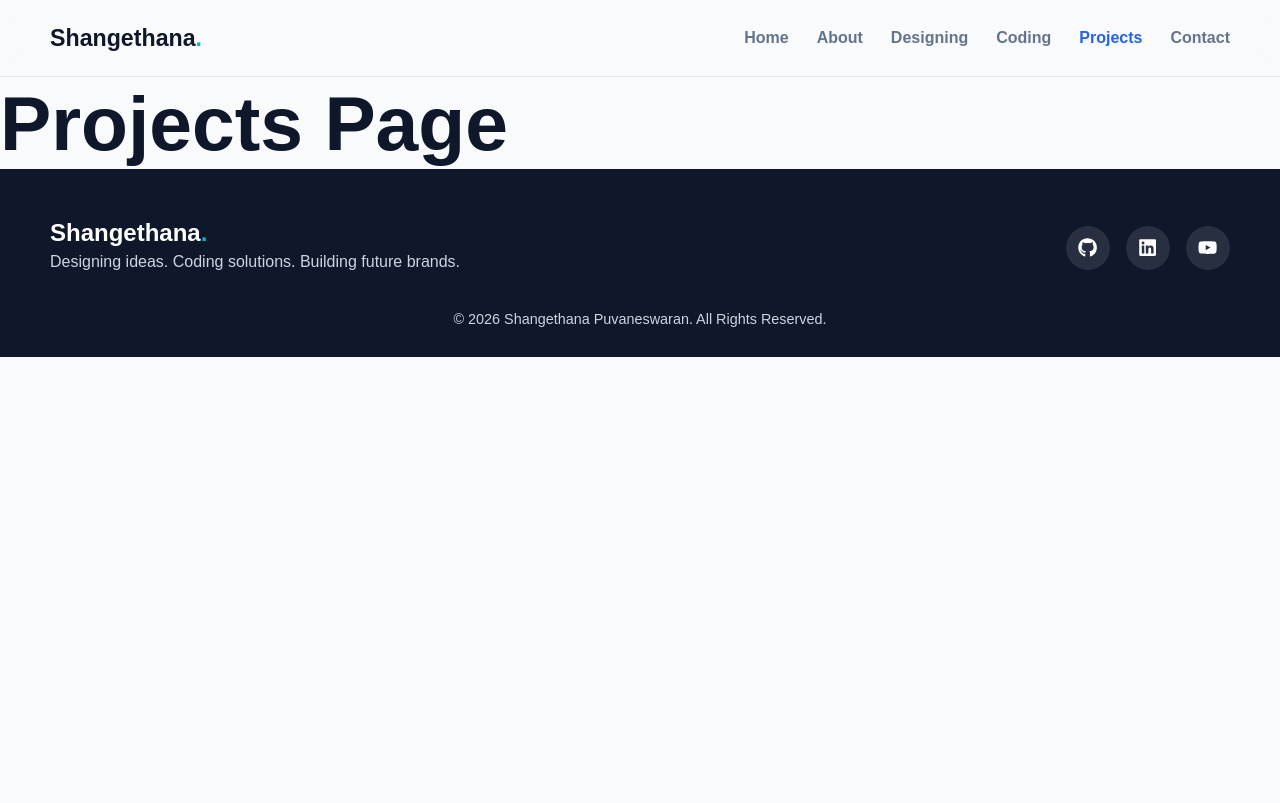
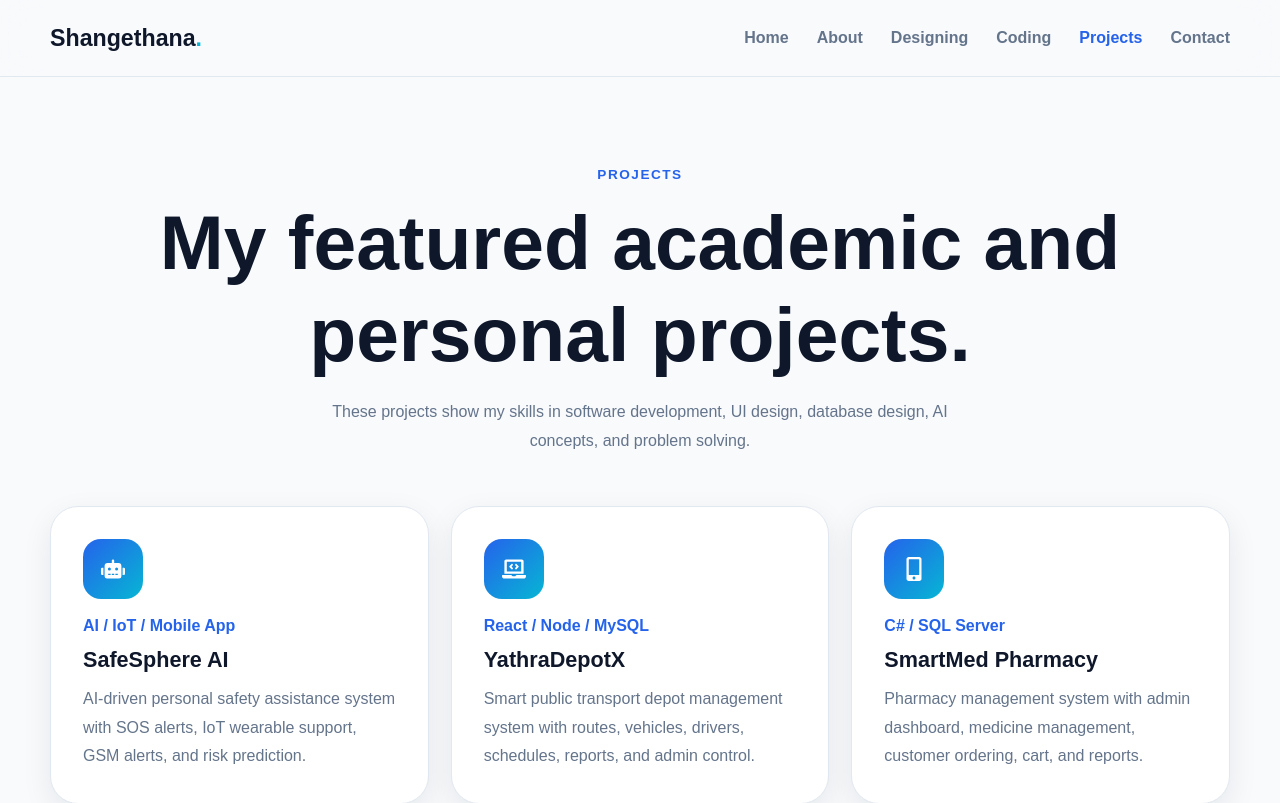
Before and after one commit to PuvaneswaranShangethana/shangethana-portfolio, a React (Vite) app: page /projects in a window 1280 px wide. Shown: the top 803 px of the page. Built offline with nearby package versions, Linux system fonts and the light colour scheme.

Commit message:
Create projects portfolio page

```diff
--- /dev/null
+++ b/src/pages/Projects/Projects.css
@@ -0,0 +1,53 @@
+.projects-page {
+  min-height: 80vh;
+  background: var(--color-bg);
+}
+
+.projects-page-grid {
+  display: grid;
+  grid-template-columns: repeat(3, 1fr);
+  gap: 22px;
+}
+
+.projects-page-card {
+  padding: 32px;
+  border-radius: var(--radius-lg);
+  background: var(--color-surface);
+  border: 1px solid var(--color-border);
+  box-shadow: var(--shadow-soft);
+  transition: 0.3s ease;
+}
+
+.projects-page-card:hover {
+  transform: translateY(-8px);
+  box-shadow: var(--shadow-card);
+}
+
+.projects-page-icon {
+  width: 60px;
+  height: 60px;
+  border-radius: 18px;
+  display: grid;
+  place-items: center;
+  background: linear-gradient(135deg, var(--color-secondary), var(--color-accent));
+  color: white;
+  font-size: 1.5rem;
+  margin-bottom: 18px;
+}
+
+.projects-page-card span {
+  display: inline-block;
+  color: var(--color-secondary);
+  font-weight: 800;
+  margin-bottom: 12px;
+}
+
+.projects-page-card h3 {
+  margin-bottom: 12px;
+}
+
+@media (max-width: 900px) {
+  .projects-page-grid {
+    grid-template-columns: 1fr;
+  }
+}
--- a/src/pages/Projects/Projects.jsx
+++ b/src/pages/Projects/Projects.jsx
@@ -1,5 +1,54 @@
+import { FaLaptopCode, FaMobileAlt, FaRobot } from "react-icons/fa";
+import "./Projects.css";
+
+const projects = [
+  {
+    icon: <FaRobot />,
+    title: "SafeSphere AI",
+    type: "AI / IoT / Mobile App",
+    description:
+      "AI-driven personal safety assistance system with SOS alerts, IoT wearable support, GSM alerts, and risk prediction.",
+  },
+  {
+    icon: <FaLaptopCode />,
+    title: "YathraDepotX",
+    type: "React / Node / MySQL",
+    description:
+      "Smart public transport depot management system with routes, vehicles, drivers, schedules, reports, and admin control.",
+  },
+  {
+    icon: <FaMobileAlt />,
+    title: "SmartMed Pharmacy",
+    type: "C# / SQL Server",
+    description:
+      "Pharmacy management system with admin dashboard, medicine management, customer ordering, cart, and reports.",
+  },
+];
+
 function Projects() {
-  return <h1>Projects Page</h1>;
+  return (
+    <main className="section projects-page">
+      <div className="container">
+        <span className="section-label center">Projects</span>
+        <h1 className="section-title">My featured academic and personal projects.</h1>
+        <p className="section-subtitle">
+          These projects show my skills in software development, UI design,
+          database design, AI concepts, and problem solving.
+        </p>
+
+        <div className="projects-page-grid">
+          {projects.map((project, index) => (
+            <article className="projects-page-card" key={index}>
+              <div className="projects-page-icon">{project.icon}</div>
+              <span>{project.type}</span>
+              <h3>{project.title}</h3>
+              <p>{project.description}</p>
+            </article>
+          ))}
+        </div>
+      </div>
+    </main>
+  );
 }
 
 export default Projects;
```
